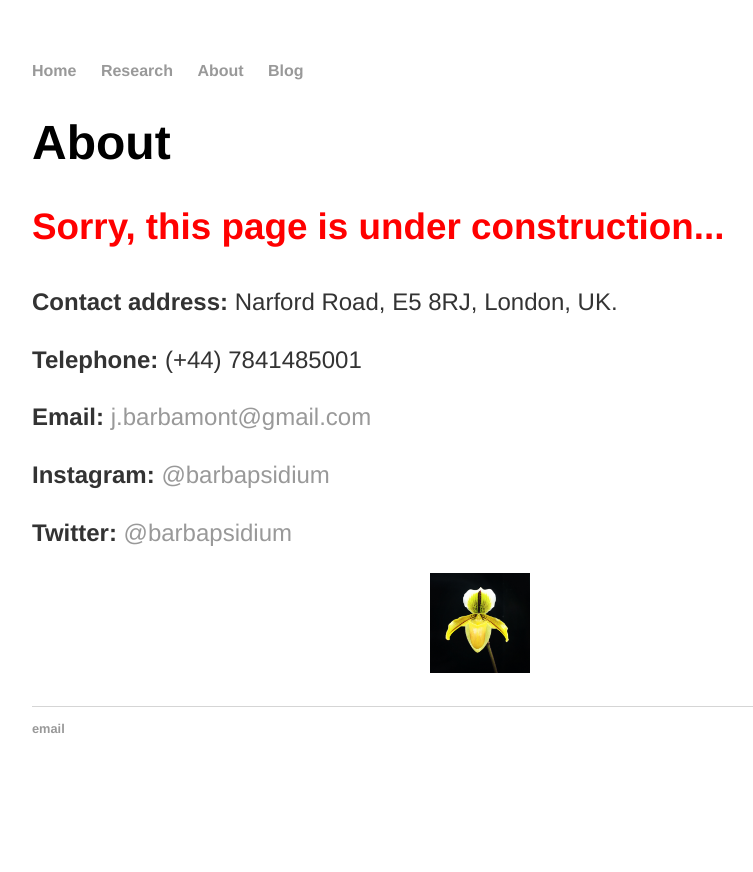
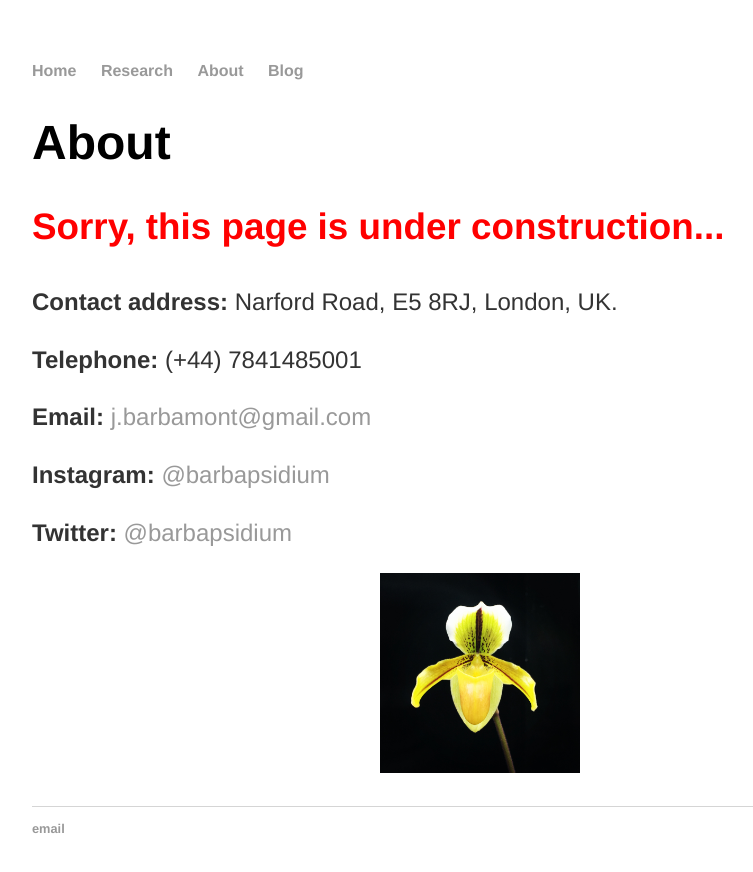
Before and after one commit to josebarbamontoya/josebarbamontoya.github.io, a Jekyll site: the page built from about/index.html, in a window 1280 px wide. Shown: the top 872 px of the page, without its empty margins (160-913 px from the left). Built offline with Jekyll 4.4.1, drawn with Linux system fonts in a browser that asks for light colours.

Commit message:
Update index.html

```diff
--- a/about/index.html
+++ b/about/index.html
@@ -11,6 +11,6 @@ title: Jose Barba-Montoya
 		<p><b>Email: </b> <a href="mailto:j.barbamont@gmail.com">j.barbamont@gmail.com</a></p>
 		<p><b>Instagram: </b> <a href="https://www.instagram.com/barbapsidium/">@barbapsidium</a></p>
 		<p><b>Twitter: </b> <a href="https://twitter.com/barbapsidium">@barbapsidium</a></p>
-			<p style="text-align:center;"><img src="/josebarbamontoya.github.io/about/img/photo2.jpg" height="100" width="100"></p>
+			<p style="text-align:center;"><img src="/josebarbamontoya.github.io/about/img/photo2.jpg" height="200" width="200"></p>
 
 		</div>
```
